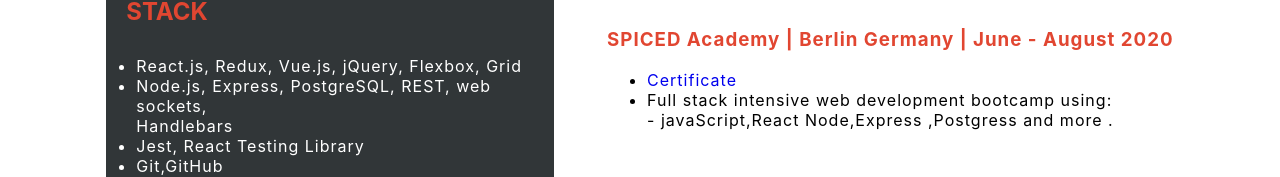
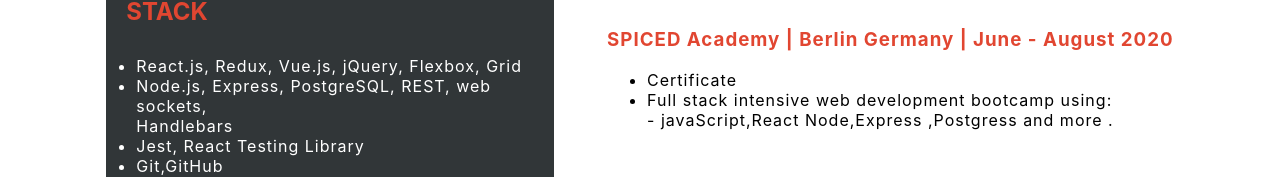
Before and after one commit to mohamadsoufi/Portfolio, a React (Create React App) app: page /resume in a window 1280 px wide. Shown: the part 1186-1363 px from the top of the page. Built offline with nearby package versions, Linux system fonts and the light colour scheme.

Commit message:
corrected link in Resume

```diff
--- a/src/components/Pages/Resume/index.js
+++ b/src/components/Pages/Resume/index.js
@@ -103,11 +103,7 @@
                         SPICED Academy | Berlin Germany | June - August 2020
                     </h3>
                     <ul>
-                        <li>
-                            <a href="https://www.udemy.com/certificate/UC-SOJ0OMQR/">
-                                Certificate
-                            </a>
-                        </li>
+                        <li> Certificate</li>
                         <li>
                             Full stack intensive web development bootcamp using:
                             <br />- javaScript,React Node,Express ,Postgress and
```
